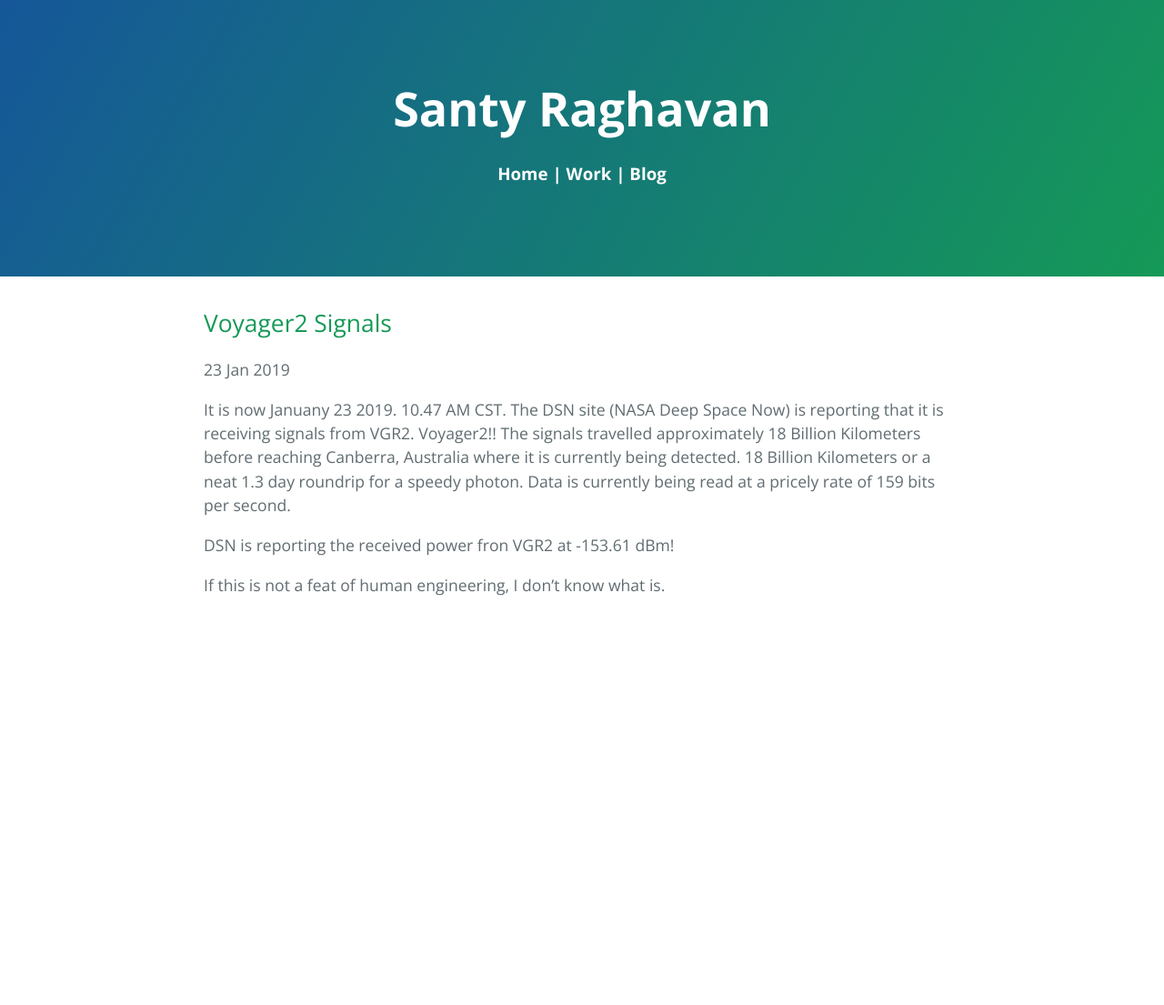
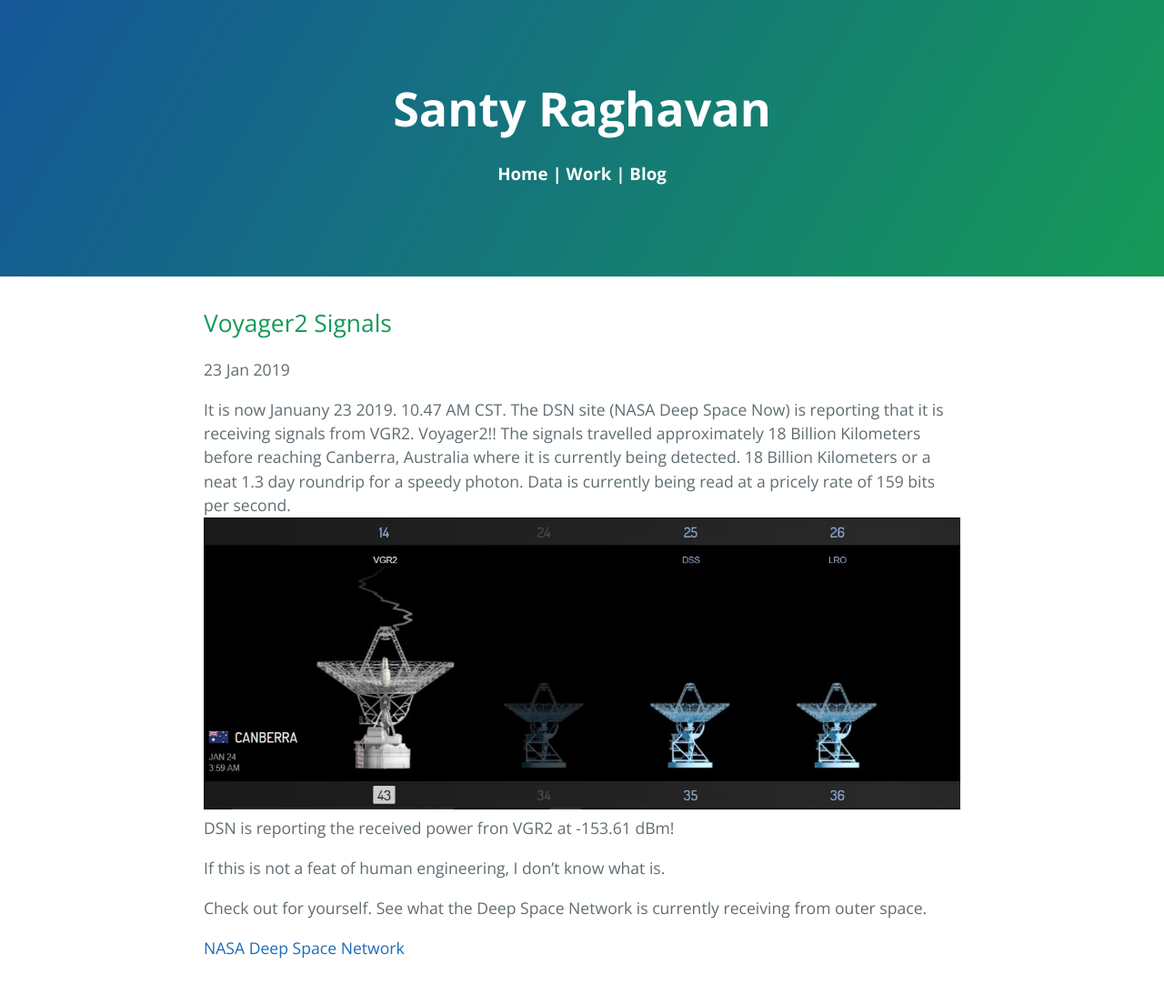
Before and after one commit to santyraghavan/santyraghavan.github.io, a Jekyll site: the page built from _posts/2019-01-23-Voyager2-Signals.md, in a window 1280 px wide. Shown: the whole page at 91% size. Built offline with Jekyll 4.4.1, drawn with Linux system fonts in a browser that asks for light colours; nearby versions of some CDN libraries; our own code applies the rules of GitHub Pages for plain Markdown files; before the commit the page ends 900 px from its top, so only the background shows below that.

Commit message:
Update 2019-01-23-Voyager2-Signals.md

```diff
--- a/_posts/2019-01-23-Voyager2-Signals.md
+++ b/_posts/2019-01-23-Voyager2-Signals.md
@@ -1,7 +1,13 @@
 It is now Januany 23 2019. 10.47 AM CST. The DSN site (NASA Deep Space Now) is reporting that it is receiving signals from VGR2. Voyager2!!
 The signals travelled approximately 18 Billion Kilometers before reaching Canberra, Australia where it is currently being detected.
 18 Billion Kilometers or a neat 1.3 day roundrip for a speedy photon. Data is currently being read at a pricely rate of 159 bits per second.
-
+<br>
+<img src = "/images/Capture.JPG">
+<br>
 DSN is reporting the received power fron VGR2 at -153.61 dBm!
 
 If this is not a feat of human engineering, I don't know what is.
+
+Check out for yourself. See what the Deep Space Network is currently receiving from outer space.
+
+<a href = "https://eyes.nasa.gov/dsn/dsn.html"> NASA Deep Space Network</a>
```
